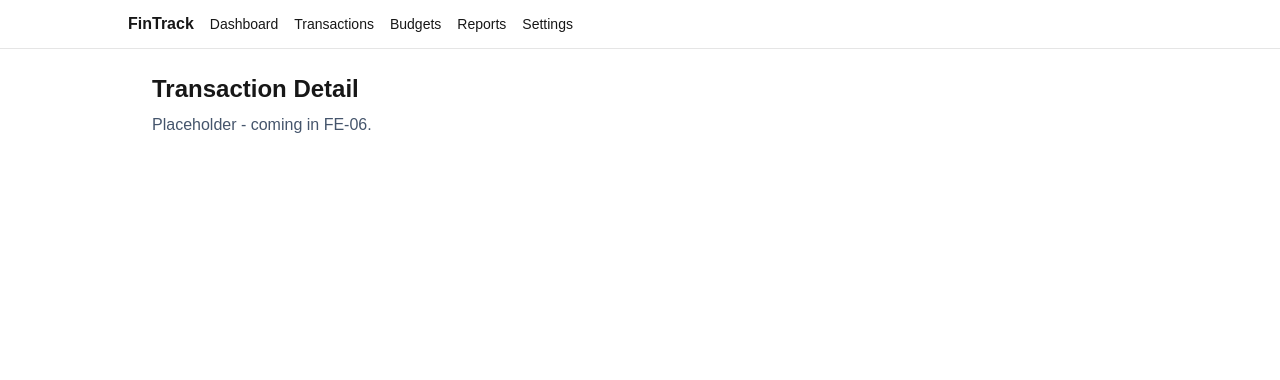
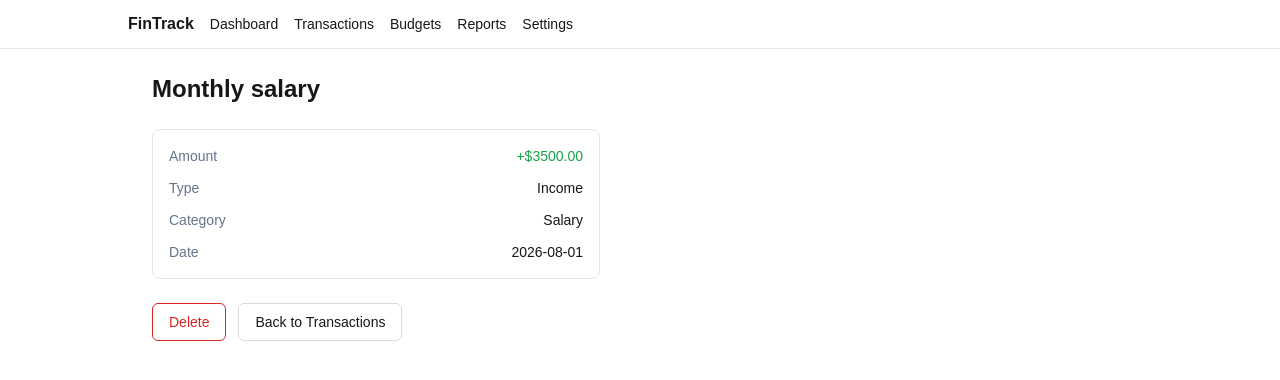
Before and after one commit to Umaimk/personalfinancetracker, a Next.js app: page /transactions/1 in a window 1280 px wide. Shown: the top 380 px of the page. Built offline with nearby package versions, Linux system fonts and the light colour scheme.

Commit message:
Add Transaction Detail page with view, delete, and not-found handling

```diff
--- a/app/transactions/[id]/page.tsx
+++ b/app/transactions/[id]/page.tsx
@@ -1,8 +1,94 @@
+"use client";
+
+import { useEffect, useState } from "react";
+import { useParams, useRouter } from "next/navigation";
+import Link from "next/link";
+import { getTransactionById, deleteTransaction } from "@/lib/transactions";
+import { Transaction } from "@/lib/types";
+
 export default function TransactionDetailPage() {
+  const params = useParams<{ id: string }>();
+  const router = useRouter();
+
+  const [transaction, setTransaction] = useState<Transaction | null | undefined>(undefined);
+
+  useEffect(() => {
+    const tx = getTransactionById(params.id);
+    setTransaction(tx ?? null);
+  }, [params.id]);
+
+  function handleDelete() {
+    if (!transaction) return;
+    deleteTransaction(transaction.id);
+    router.push("/transactions");
+  }
+
+  // Loading state
+  if (transaction === undefined) {
+    return (
+      <div>
+        <h1 className="text-2xl font-bold">Transaction Detail</h1>
+        <p className="mt-2 text-slate-600">Loading...</p>
+      </div>
+    );
+  }
+
+  // Not found state
+  if (transaction === null) {
+    return (
+      <div>
+        <h1 className="text-2xl font-bold">Transaction Not Found</h1>
+        <p className="mt-2 text-slate-600">
+          This transaction may have been deleted or the link is incorrect.
+        </p>
+        <Link href="/transactions" className="mt-4 inline-block text-brand hover:underline">
+          Back to Transactions
+        </Link>
+      </div>
+    );
+  }
+
   return (
     <div>
-      <h1 className="text-2xl font-bold">Transaction Detail</h1>
-      <p className="mt-2 text-slate-600">Placeholder - coming in FE-06.</p>
+      <h1 className="text-2xl font-bold">{transaction.description}</h1>
+
+      <div className="mt-6 max-w-md rounded-lg border border-black/10 p-4">
+        <dl className="space-y-3 text-sm">
+          <div className="flex justify-between">
+            <dt className="text-slate-500">Amount</dt>
+            <dd className={transaction.type === "income" ? "text-income" : "text-expense"}>
+              {transaction.type === "income" ? "+" : "-"}${transaction.amount.toFixed(2)}
+            </dd>
+          </div>
+          <div className="flex justify-between">
+            <dt className="text-slate-500">Type</dt>
+            <dd className="capitalize">{transaction.type}</dd>
+          </div>
+          <div className="flex justify-between">
+            <dt className="text-slate-500">Category</dt>
+            <dd>{transaction.category}</dd>
+          </div>
+          <div className="flex justify-between">
+            <dt className="text-slate-500">Date</dt>
+            <dd>{transaction.date}</dd>
+          </div>
+        </dl>
+      </div>
+
+      <div className="mt-6 flex gap-3">
+        <button
+          onClick={handleDelete}
+          className="rounded-md border border-expense px-4 py-2 text-sm font-medium text-expense hover:bg-red-50"
+        >
+          Delete
+        </button>
+        <Link
+          href="/transactions"
+          className="rounded-md border border-black/15 px-4 py-2 text-sm font-medium hover:bg-black/5"
+        >
+          Back to Transactions
+        </Link>
+      </div>
     </div>
   );
 }
```
